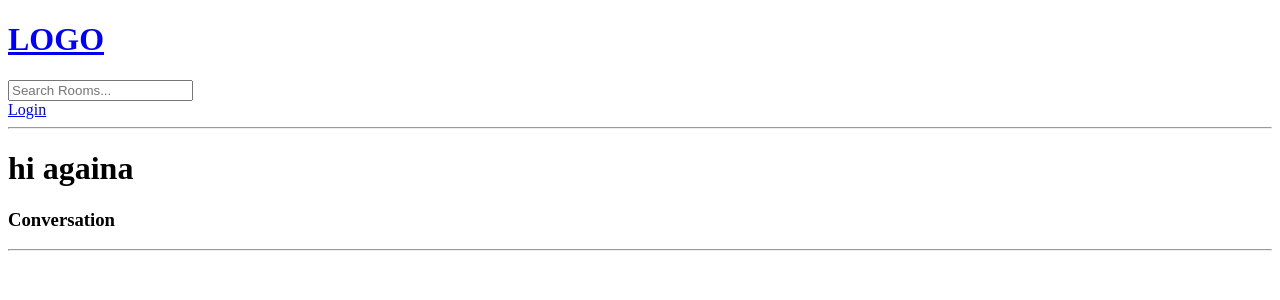
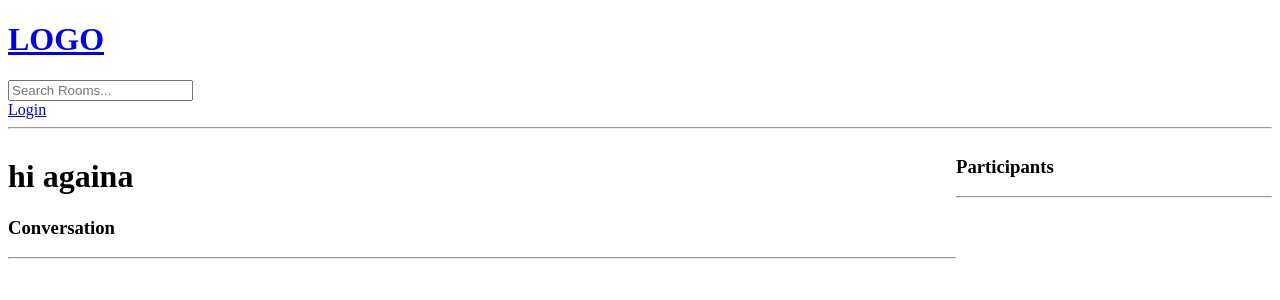
Before and after one commit to georgeleonework/studybud, a Django app: page /room/9/ in a window 1280 px wide. Shown: the top 300 px of the page. Run offline with Django 4.2, Linux system fonts and the light colour scheme; data comes from the database, SQL or seed files in the repository.

Commit message:
added grid styling to put participants list on right fraction of screen

```diff
--- a/base/templates/base/room.html
+++ b/base/templates/base/room.html
@@ -2,6 +2,12 @@
 
 {% block content %}
 
+<style>
+    .room-container{
+        display: grid;
+        grid-template-columns: 3fr 1fr;
+    }
+</style>
 <div class="room-container">
 
     <div>
@@ -31,5 +37,12 @@
         </div>
         {% endif %}
     </div>
+
+    <div>
+        <h3>Participants</h3>
+        <hr>
+    </div>
+
+
 </div>
 {% endblock %}
```
